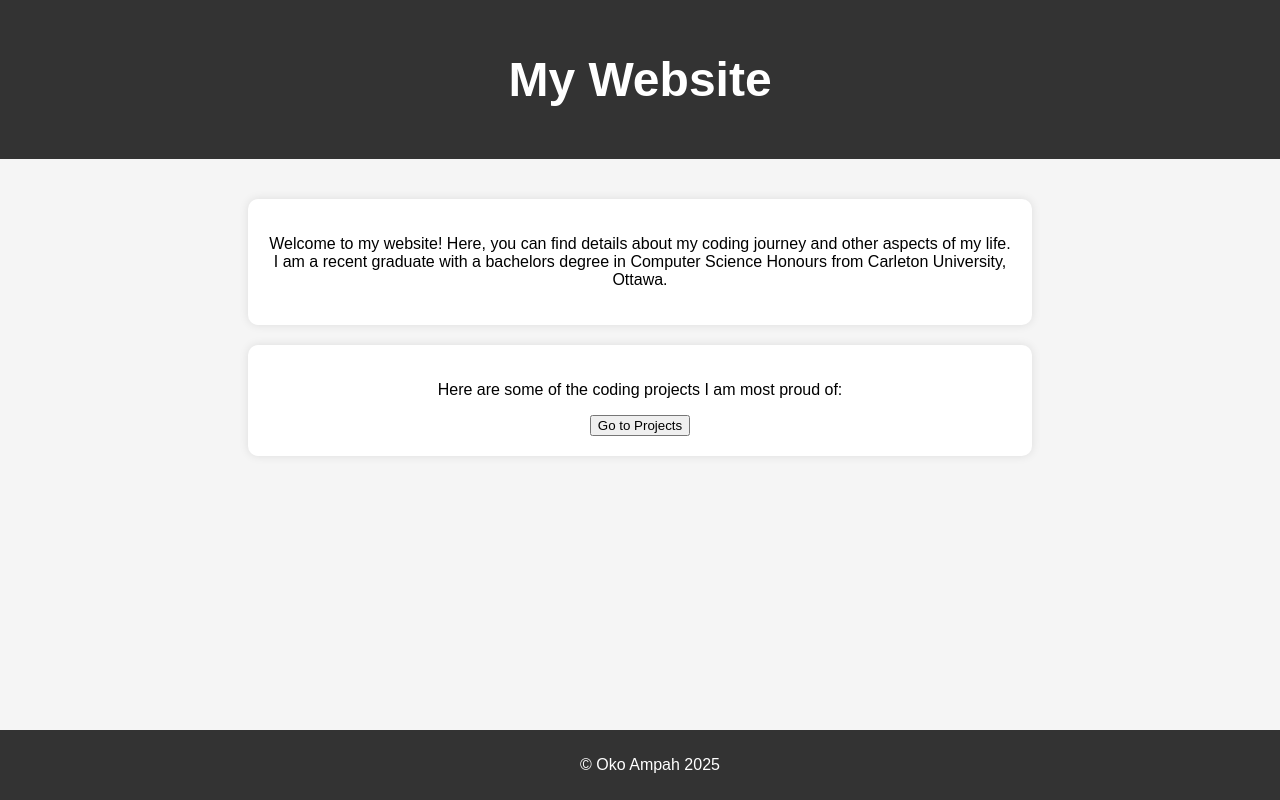
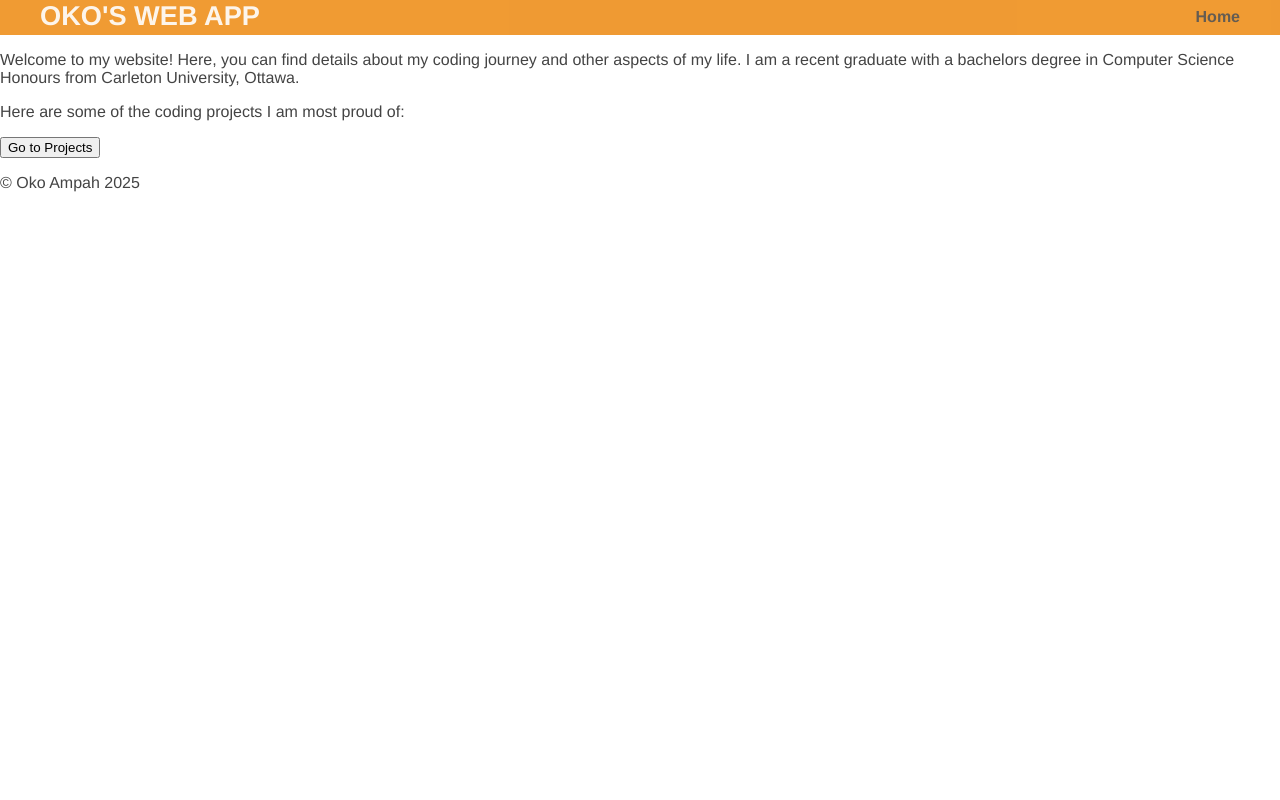
Before and after one commit to AlexanderAmpah/Web-App, a Flask app: page / in a window 1280 px wide. Run offline with Flask 3, Linux system fonts and the light colour scheme.

Commit message:
Adding html

```diff
--- a/Static/styles.css
+++ b/Static/styles.css
@@ -1,36 +1,76 @@
 body {
-    font-family: Arial, sans-serif;
-    text-align: center;
-    background-color: #f5f5f5;
     margin: 0;
     padding: 0;
+    font-family: "Helvetica Neue", Helvetica, Arial, sans-serif;
+    color: #444;
 }
-
+  /*
+   * Formatting the header area
+   */
 header {
-    background-color: #333;
-    color: white;
-    padding: 20px;
-    font-size: 24px;
+    background-color: #ef911e;
+    height: 35px;
+    width: 100%;
+    opacity: .9;
+    margin-bottom: 10px;
 }
-
-main {
-    padding: 20px;
+header h1.logo {
+    margin: 0;
+    font-size: 1.7em;
+    color: #fff;
+    text-transform: uppercase;
+    float: left;
 }
-
-section {
-    background: white;
-    padding: 20px;
-    margin: 20px auto;
-    width: 60%;
-    border-radius: 10px;
-    box-shadow: 0px 0px 10px rgba(0, 0, 0, 0.1);
+header h1.logo:hover {
+    color: #fff;
+    text-decoration: none;
 }
-
-footer {
-    background-color: #333;
-    color: white;
-    padding: 10px;
-    position: fixed;
-    bottom: 0;
-    width: 100%;
+  /*
+   * Centering the body content
+   */
+  .container {
+    width: 1200px;
+    margin: 0 auto;
 }
+div.home {
+    padding: 10px 0 30px 0;
+    background-color: #E6E6FA;
+    -webkit-border-radius: 6px;
+       -moz-border-radius: 6px;
+            border-radius: 6px;
+}
+div.about {
+    padding: 10px 0 30px 0;
+    background-color: #E6E6FA;
+    -webkit-border-radius: 6px;
+       -moz-border-radius: 6px;
+            border-radius: 6px;
+}
+h2 {
+    font-size: 3em;
+    margin-top: 40px;
+    text-align: center;
+    letter-spacing: -2px;
+}
+h3 {
+    font-size: 1.7em;
+    font-weight: 100;
+    margin-top: 30px;
+    text-align: center;
+    letter-spacing: -1px;
+    color: #999;
+}
+.menu {
+    float: right;
+    margin-top: 8px;
+}
+.menu li {
+    display: inline;
+}
+.menu li + li {
+    margin-left: 35px;
+}
+.menu li a {
+    color: #444;
+    text-decoration: none;
+}
--- a/templates/index.html
+++ b/templates/index.html
@@ -8,7 +8,17 @@
 </head>
 <body>
     <header>
-        <h1>My Website</h1>
+        <header>
+            <div class="container">
+              <h1 class="logo">Oko's web app</h1>
+              <strong><nav>
+                <ul class="menu">
+                  <li><a href="{{ url_for('home') }}">Home</a></li>
+                  <!-- <li><a href="{{ url_for('about') }}">About</a></li> -->
+                </ul>
+              </nav></strong>
+            </div>
+          </header>
     </header>
     <main>
         <section id="about">
--- a/templates/projects.html
+++ b/templates/projects.html
@@ -8,6 +8,7 @@
 </head>
 <body>
     <header>
+        <a href="{{ url_for('home') }}">Home</a>
         <h1>My Coding Projects</h1>
     </header>
     <main>
```
